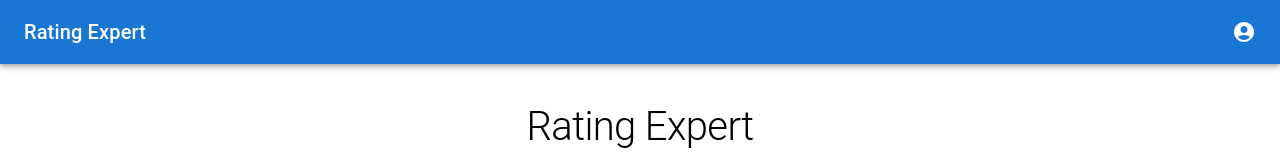
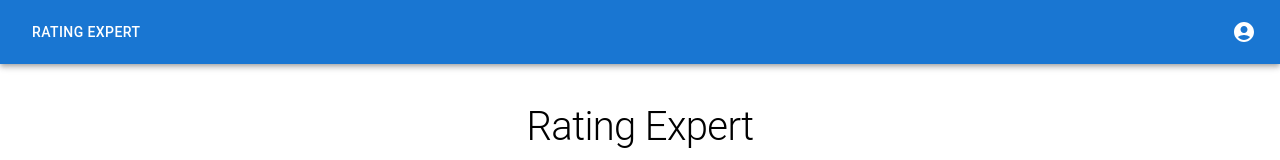
Before and after one commit to SnailKnightHH/Rating-Expert, a React (Create React App) app in the folder rating-expert/: page /main in a window 1280 px wide. Shown: the top 160 px of the page. Built offline with nearby package versions, Linux system fonts and the light colour scheme.

Commit message:
appbar typography transition to button

```diff
--- a/rating-expert/src/Features/AppBar.js
+++ b/rating-expert/src/Features/AppBar.js
@@ -6,6 +6,8 @@ import {
   MenuItem,
   Menu,
   IconButton,
+  Button,
+  Grid,
 } from "@mui/material";
 
 import AccountCircle from "@mui/icons-material/AccountCircle";
@@ -16,6 +18,7 @@ import { useSelector } from "react-redux";
 import LoginModal from "./loginModal";
 import { useAuth } from "./userAuth";
 import { useHistory } from "react-router";
+import { Link } from "react-router-dom";
 
 const style = {
   position: "absolute",
@@ -106,10 +109,18 @@ export default function ButtonAppBar({ children }) {
       <Box sx={{ flexGrow: 1 }}>
         <AppBar position="static">
           <Toolbar>
-            <Typography variant="h6" component="div" sx={{ flexGrow: 1 }}>
+            <Grid
+              container
+              display="flex"
+              justifyContent="space-between"
+              alignItems="center"
+            >
+              <Grid item>
+                <Button component={Link} to={"/main"} sx={{ color: "white" }}>
                   Rating Expert
-            </Typography>
-
+                </Button>
+              </Grid>
+              <Grid item>
                 <IconButton
                   size="large"
                   edge="end"
@@ -121,6 +132,8 @@ export default function ButtonAppBar({ children }) {
                 >
                   <AccountCircle />
                 </IconButton>
+              </Grid>
+            </Grid>
           </Toolbar>
         </AppBar>
         {renderMenu}
```
Lines whose indentation alone changed are shown as unchanged.
